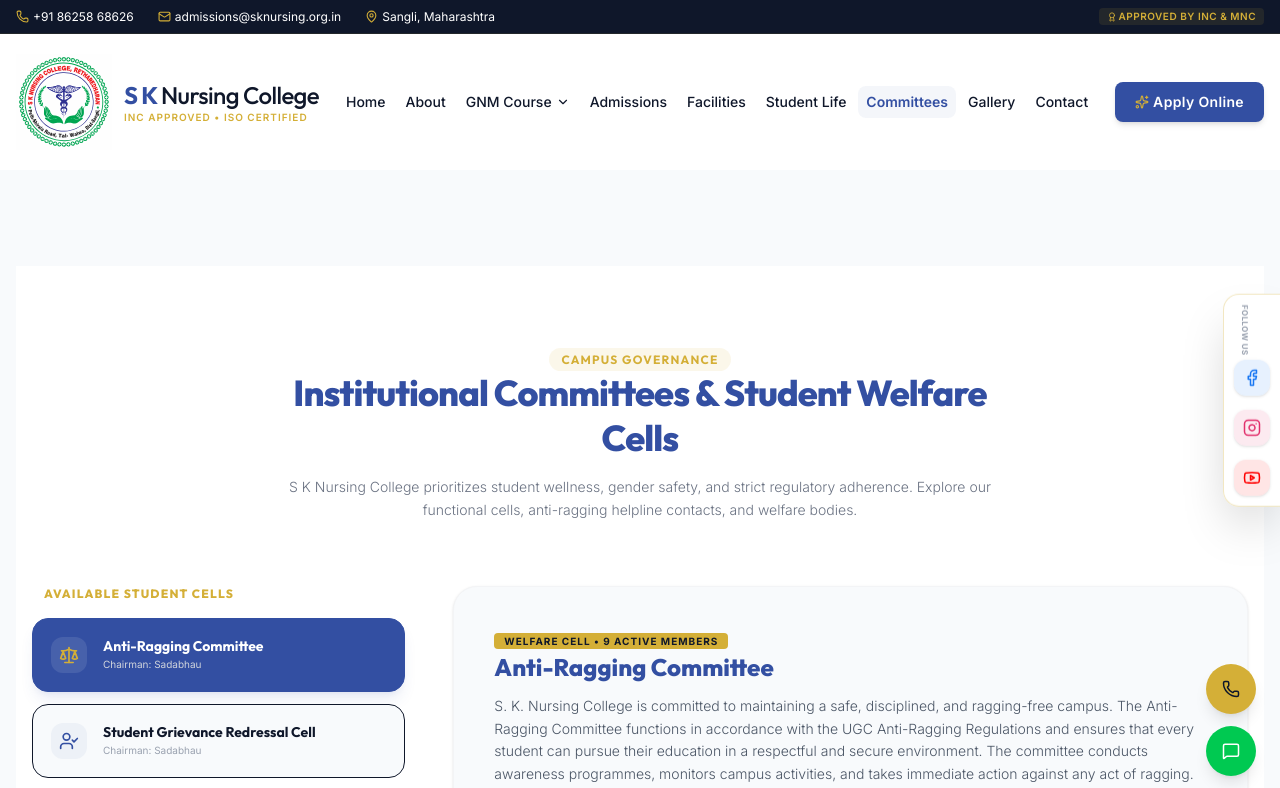
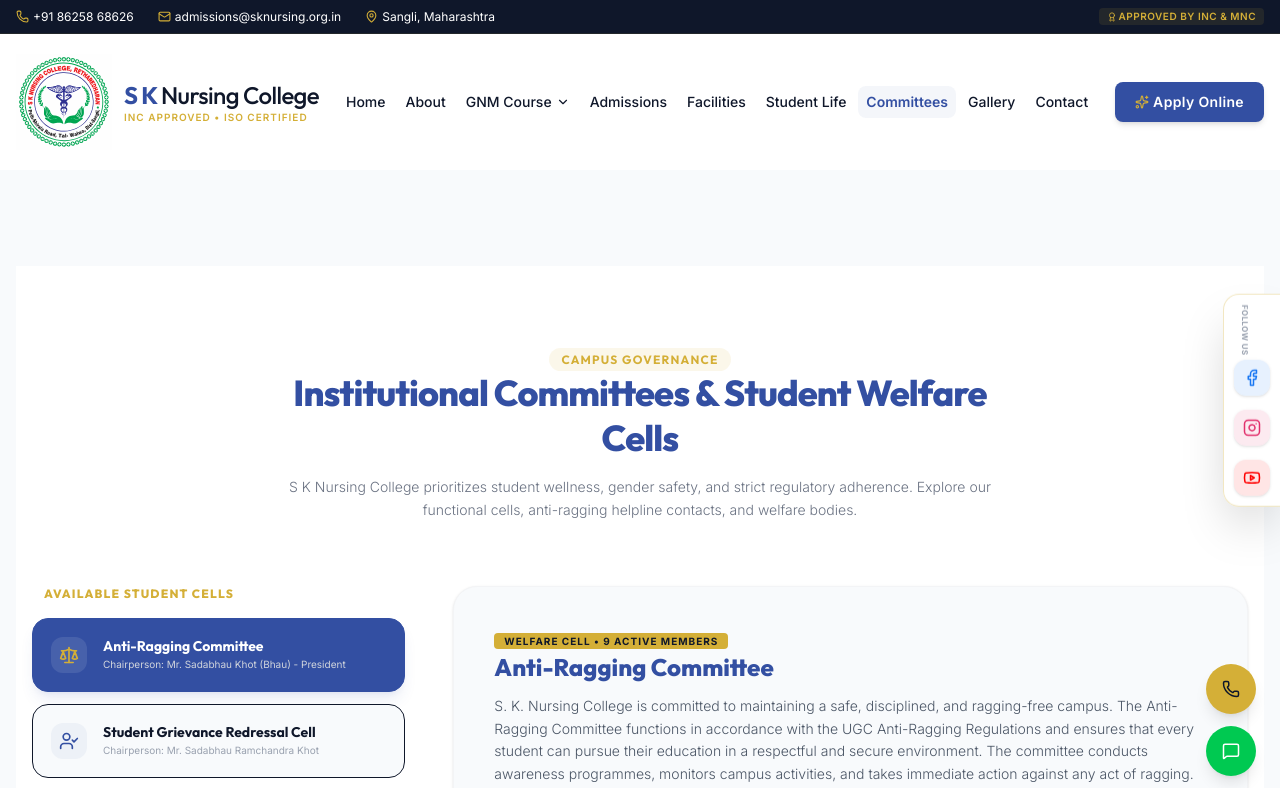
Before and after one commit to devlyxonsolutions/SKNursing, a Next.js app: page /committees in a window 1280 px wide. Shown: the top 788 px of the page. Built offline with nearby package versions, Linux system fonts and the light colour scheme; a web font is replaced by a local one.

Commit message:
Update committee section chaipersons name correction

```diff
--- a/src/components/CommitteesSection.tsx
+++ b/src/components/CommitteesSection.tsx
@@ -187,7 +187,7 @@ export default function CommitteesSection() {
                     {comm.name}
                   </span>
                   <span className={`text-[10px] block mt-0.5 ${activeCommittee === comm.id ? 'text-gray-300' : 'text-gray-400'}`}>
-                    Chairman: {comm.chairman.split(' ')[1] || 'Principal'}
+                    Chairperson: {comm.chairman}
                   </span>
                 </div>
               </button>
```
